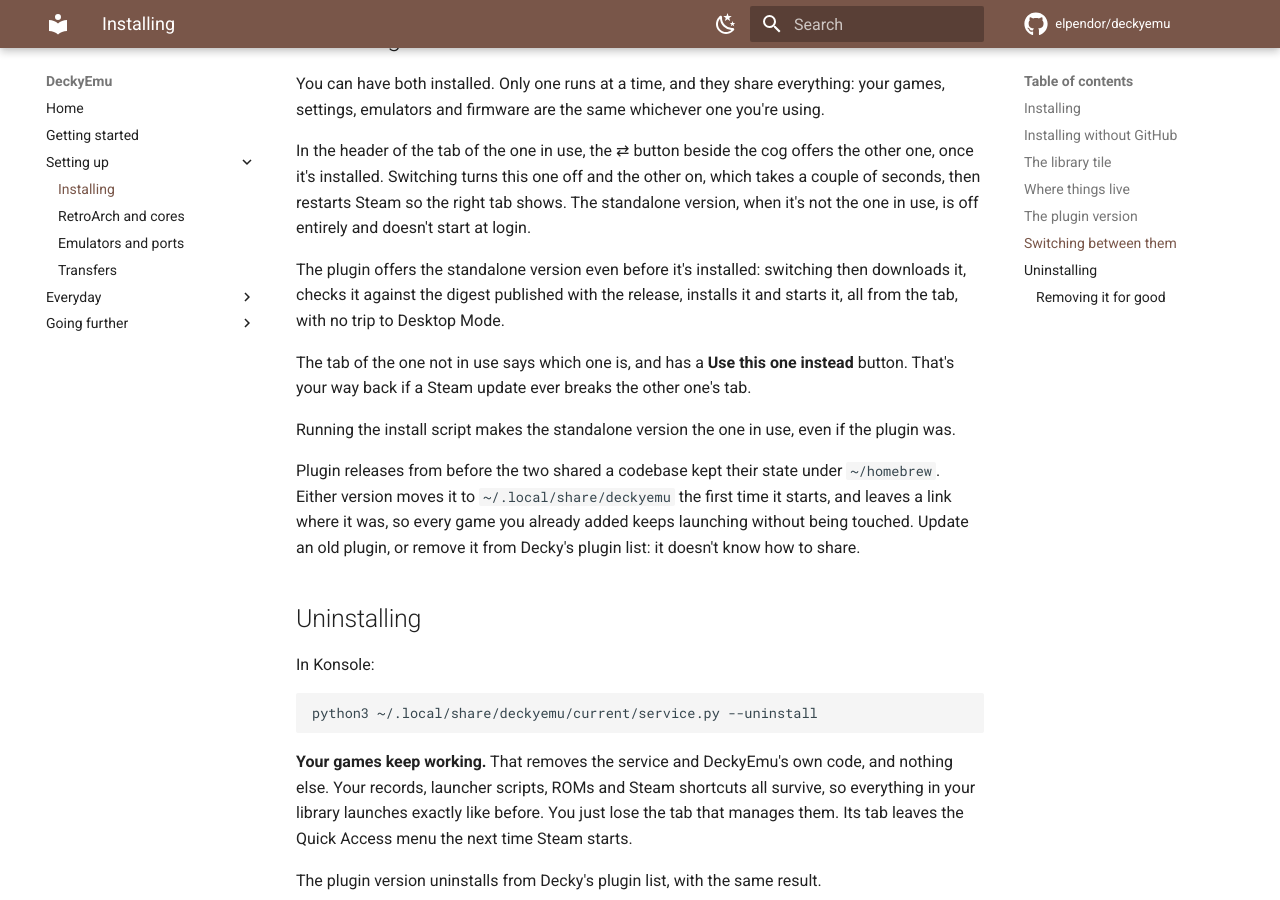
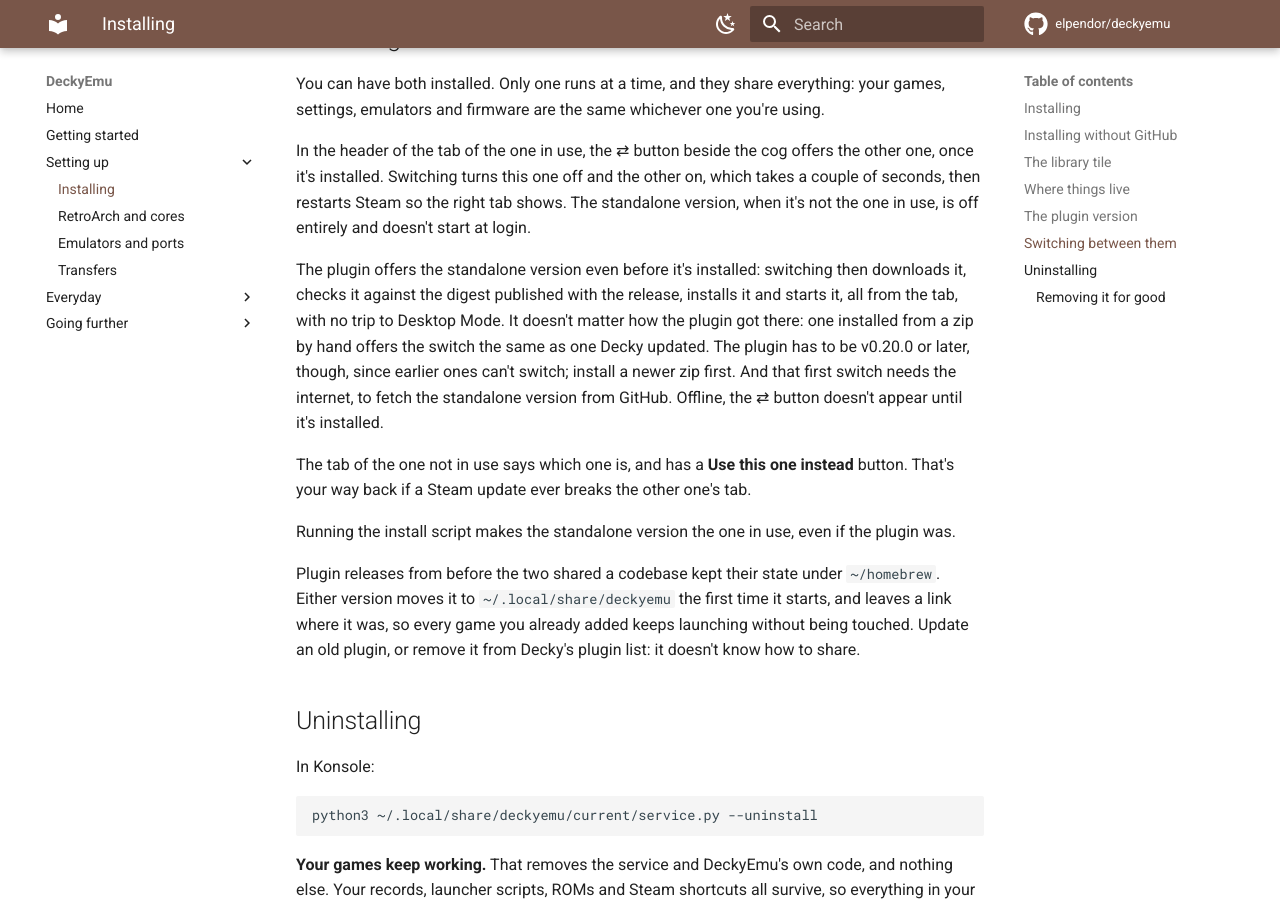
Before and after one commit to elpendor/deckyemu, an MkDocs documentation site: the page built from docs/installing.md, in a window 1280 px wide and 900 px high, scrolled down 3084 px. Built offline with MkDocs 1.6.1 and Material for MkDocs 9.7.7, drawn with Linux system fonts in a browser that asks for light colours; comment, search, counter and statistics services are not loaded.

Commit message:
docs: a hand-installed plugin can switch to standalone too

```diff
--- a/docs/installing.md
+++ b/docs/installing.md
@@ -144,6 +144,11 @@ doesn't start at login.
 The plugin offers the standalone version even before it's installed: switching
 then downloads it, checks it against the digest published with the release,
 installs it and starts it, all from the tab, with no trip to Desktop Mode.
+It doesn't matter how the plugin got there: one installed from a zip by hand
+offers the switch the same as one Decky updated. The plugin has to be v0.20.0
+or later, though, since earlier ones can't switch; install a newer zip first.
+And that first switch needs the internet, to fetch the standalone version from
+GitHub. Offline, the ⇄ button doesn't appear until it's installed.
 
 The tab of the one not in use says which one is, and has a **Use this one
 instead** button. That's your way back if a Steam update ever breaks the other
```
